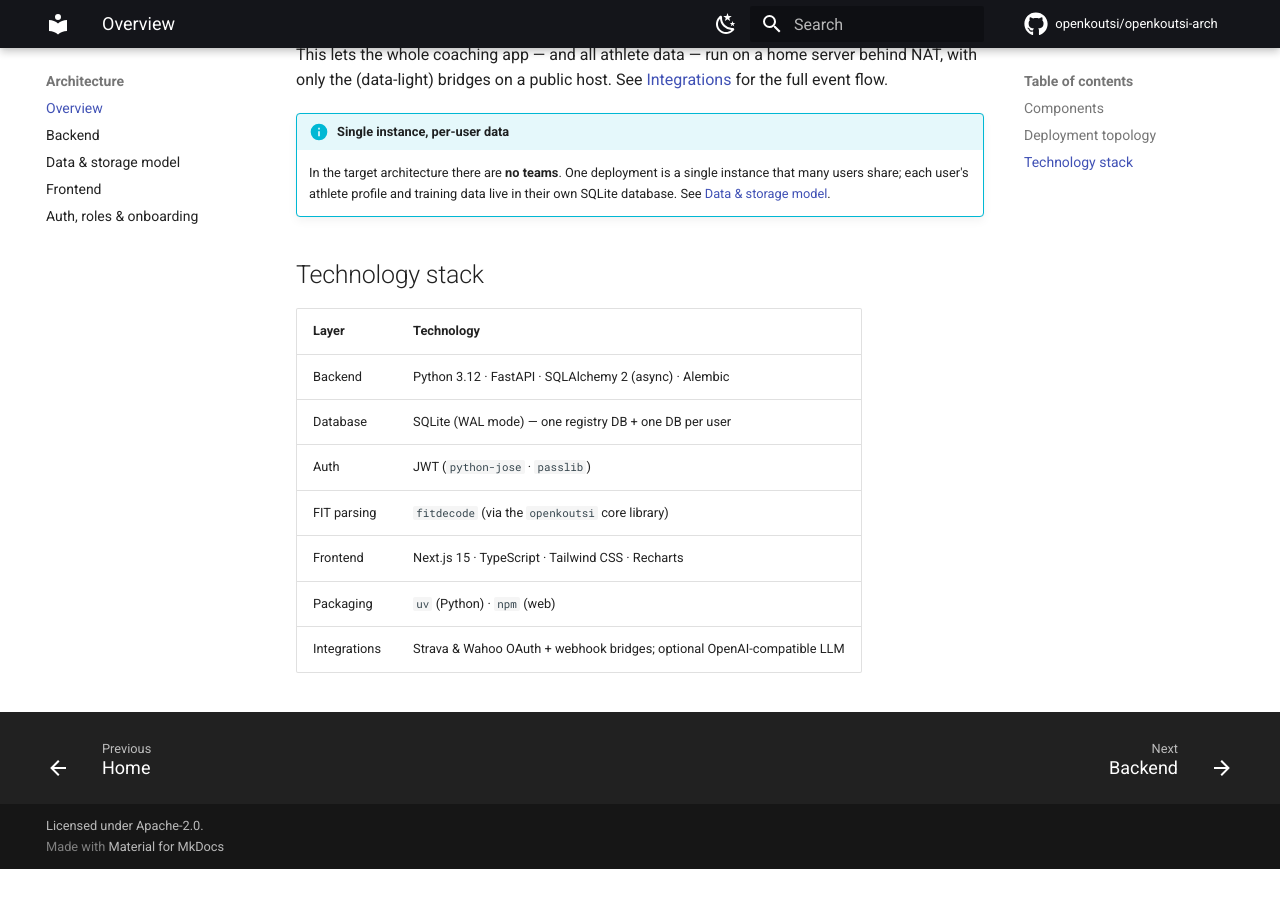
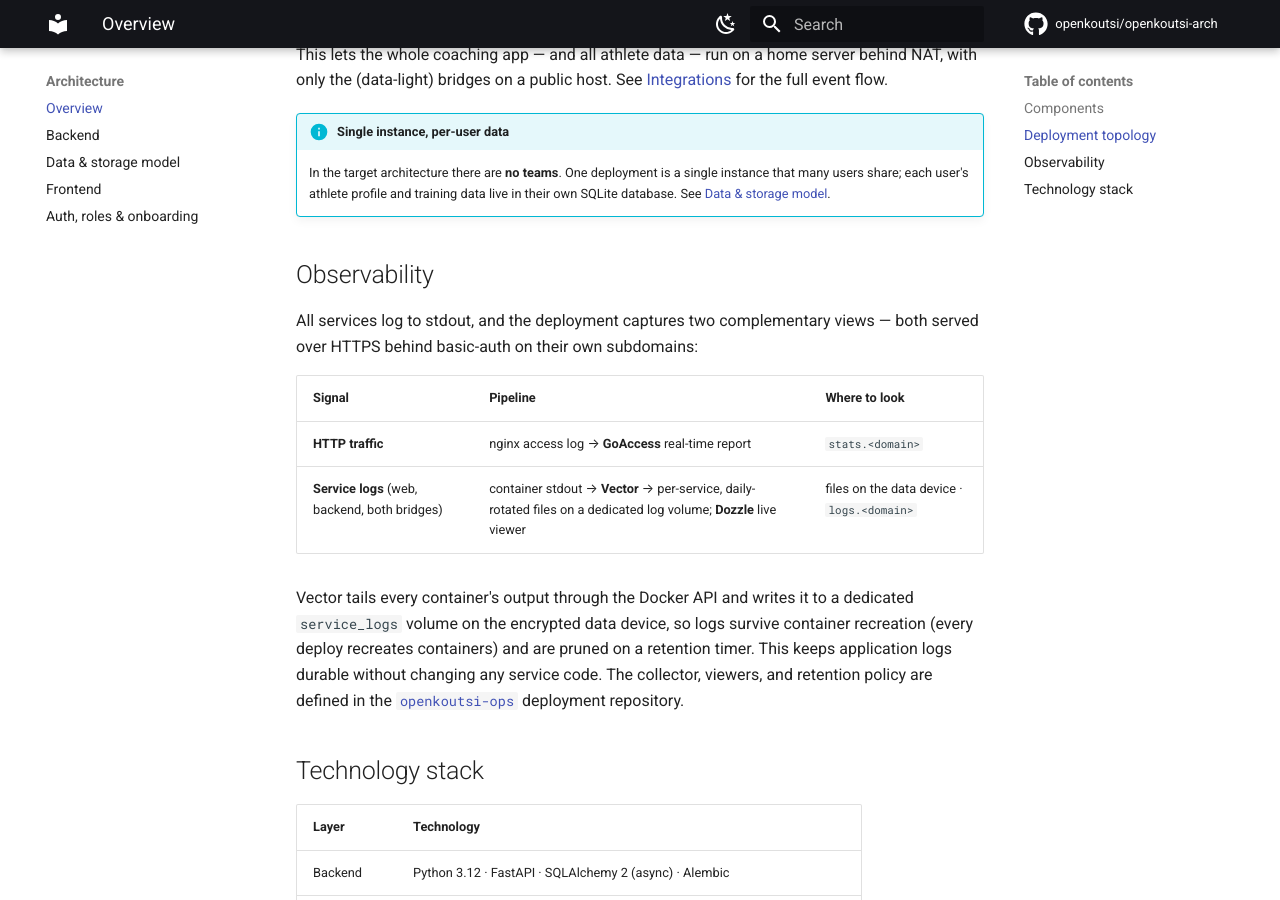
Before and after one commit to openkoutsi/openkoutsi-arch, an MkDocs documentation site: the page built from docs/architecture/overview.md, in a window 1280 px wide and 900 px high, scrolled down 1527 px. Built offline with MkDocs 1.6.1 and Material for MkDocs 9.7.7, drawn with Linux system fonts in a browser that asks for light colours; comment, search, counter and statistics services are not loaded; before the commit the page ends 2396 px from its top, so only the background shows below that.

Commit message:
docs: add Observability section to system overview
Document how the deployment captures logs now that service logs are
centralized: nginx traffic via GoAccess (stats subdomain) and all
service stdout via Vector → per-service files on a dedicated log volume,
with a Dozzle live viewer (logs subdomain). Points at openkoutsi-ops for
the implementation.

Co-Authored-By: Claude Opus 4.8 <noreply@anthropic.com>
Claude-Session: https://claude.ai/code/session_01BF5BkqyU9BKnxya3E4ruvu

```diff
--- a/docs/architecture/overview.md
+++ b/docs/architecture/overview.md
@@ -55,6 +55,23 @@ the full event flow.
     many users share; each user's athlete profile and training data live in their own SQLite
     database. See [Data & storage model](data-model.md).
 
+## Observability
+
+All services log to stdout, and the deployment captures two complementary views — both
+served over HTTPS behind basic-auth on their own subdomains:
+
+| Signal | Pipeline | Where to look |
+|---|---|---|
+| **HTTP traffic** | nginx access log → **GoAccess** real-time report | `stats.<domain>` |
+| **Service logs** (web, backend, both bridges) | container stdout → **Vector** → per-service, daily-rotated files on a dedicated log volume; **Dozzle** live viewer | files on the data device · `logs.<domain>` |
+
+Vector tails every container's output through the Docker API and writes it to a dedicated
+`service_logs` volume on the encrypted data device, so logs survive container recreation
+(every deploy recreates containers) and are pruned on a retention timer. This keeps
+application logs durable without changing any service code. The collector, viewers, and
+retention policy are defined in the
+[`openkoutsi-ops`](https://github.com/openkoutsi/openkoutsi-ops) deployment repository.
+
 ## Technology stack
 
 | Layer | Technology |
```
